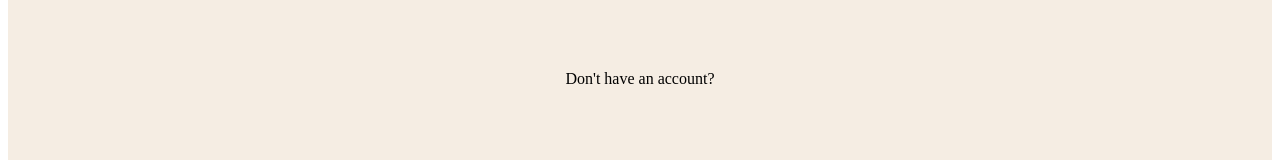
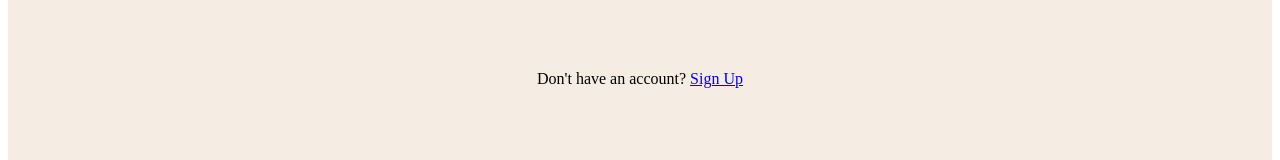
Before and after one commit to warlordwinter/react-startup, a React (Vite) app in the folder demoVite/: page / in a window 1280 px wide. Shown: the part 758-918 px from the top of the page. Built offline with nearby package versions, Linux system fonts and the light colour scheme.

Commit message:
fixed hyperlink

```diff
--- a/demoVite/src/login/Home.jsx
+++ b/demoVite/src/login/Home.jsx
@@ -1,6 +1,7 @@
 import React from 'react';
 import './Home.css';
-import { useNavigate } from 'react-router-dom';
+
+import { NavLink } from 'react-router-dom';
 
 const Home = () => {
   // const navigate = useNavigate();
@@ -30,8 +31,7 @@ const Home = () => {
         </button>
       </form>
       <p>
-        Don't have an account?
-        {/* <button onClick={() => navigate()}>Sign Up Here</button> */}
+        Don't have an account? <NavLink to="/signup/signup">Sign Up</NavLink>
       </p>
     </main>
   );
```
